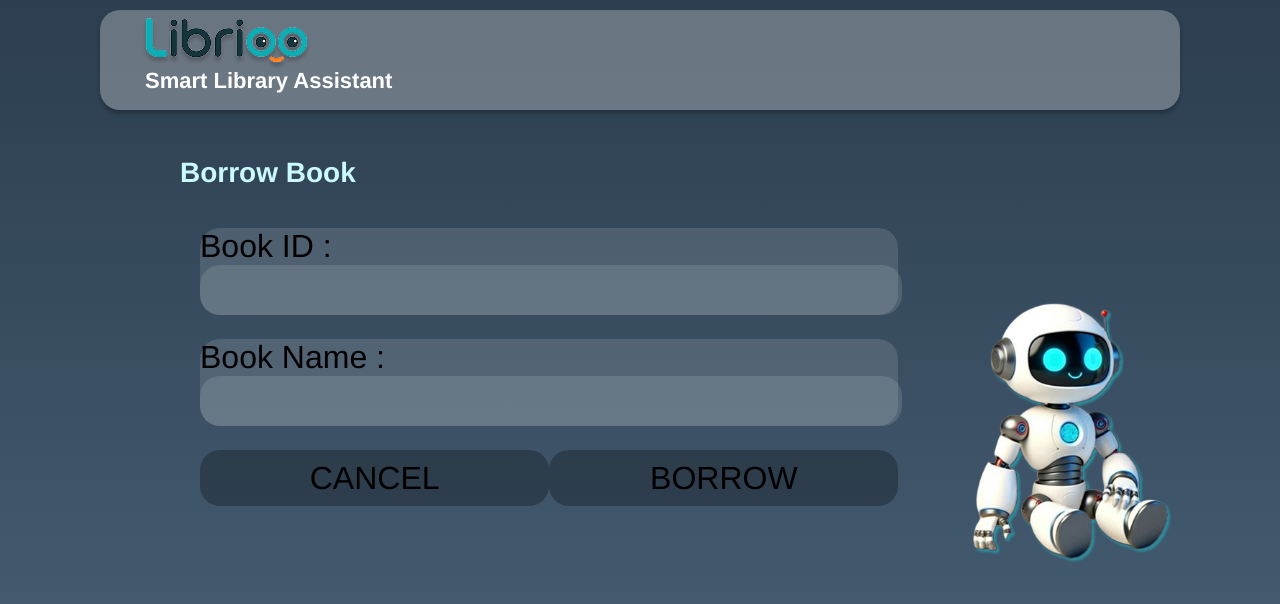
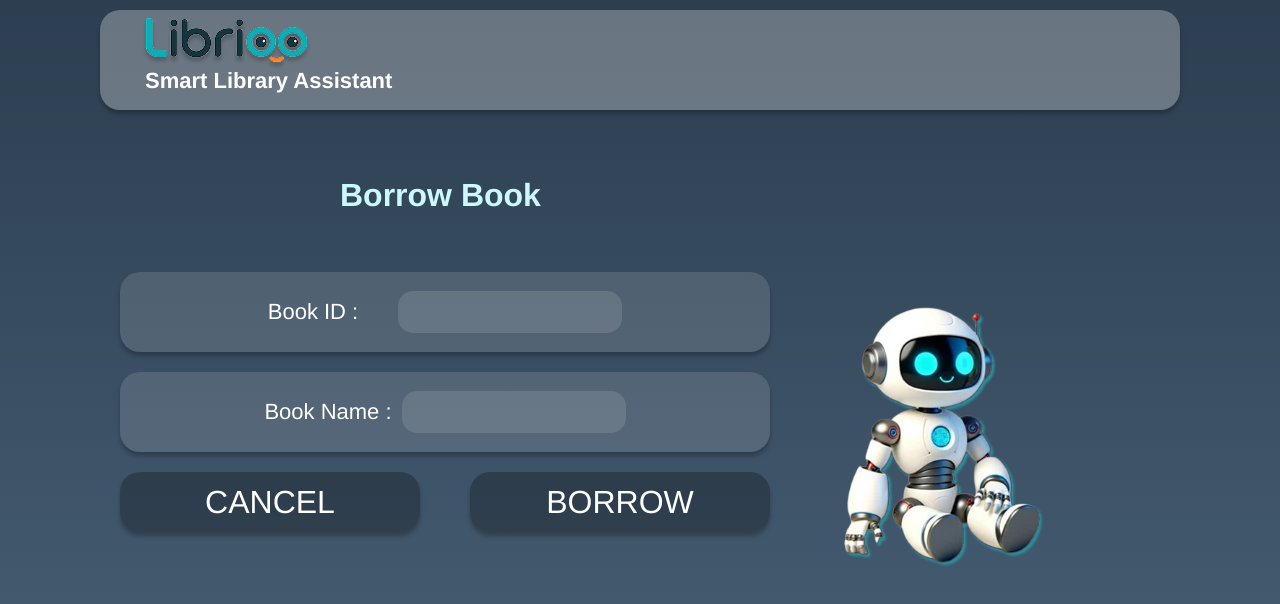
Before and after one commit to projectlibrioo-source/librioo-system, a React (Vite) app in the folder frontend/: page /robot/borrow in a window 1280 px wide. Shown: the top 604 px of the page. Built offline with nearby package versions, Linux system fonts and the light colour scheme.

Commit message:
Changed BorrowPage

```diff
--- a/frontend/src/robot/pages/BorrowPage.jsx
+++ b/frontend/src/robot/pages/BorrowPage.jsx
@@ -11,147 +11,176 @@ export default function BorrowPage() {
   const handleBorrow = (e) => {
     e.preventDefault();
     console.log("Borrowing:", { bookId, bookName });
+    // Add your backend logic here
+  };
+
+  const handleCancel = () => {
+    setBookId("");
+    setBookName("");
+    // Optional: navigate back if needed, e.g., navigate("/robot/search");
   };
 
   return (
     <RobotLayout>
-      <div className="h-full flex flex-col overflow-y-auto overflow-x-hidden px-[100px]">
+      <div className="h-full flex flex-col overflow-y-auto overflow-x-hidden px-[20px] sm:px-[100px]">
 
-        {/* Title */}
-        <div
-          style={{
-            paddingLeft: "clamp(0px, 10vw, 80px)",
-            marginBottom: "clamp(10px, 2vh, 40px)",
-          }}
-        >
+        {/* Title Section */}
+        <div style={{
+          display: 'flex',
+          justifyContent: 'flex-start',
+          paddingLeft: 'clamp(20px, 25vw, 320px)',
+          width: '100%',
+          marginBottom: 'clamp(20px, 4vh, 60px)',
+          marginTop: 'clamp(10px, 2vh, 40px)',
+          flexShrink: 0
+        }}>
           <h1
-            className="[font-family:'ADLaM_Display-Regular',Helvetica] text-[#caf9ff]"
-            style={{ fontSize: "clamp(20px, 3.5vh, 60px)" }}
+            className="[font-family:'ADLaM_Display-Regular',Helvetica] font-normal text-[#caf9ff] tracking-[0] leading-[normal]"
+            style={{ fontSize: 'clamp(24px, 4vh, 60px)' }}
           >
             Borrow Book
           </h1>
         </div>
 
-        {/* Content */}
-        <div
-          style={{
-            paddingLeft: "clamp(0px, 12vw, 100px)",
+        {/* Content Area */}
+        <div style={{
+          paddingLeft: 'clamp(0px, 12vw, 100px)',
           flex: 1,
-            display: "flex",
-          }}
-        >
-          <div
-            style={{
-              display: "flex",
-              gap: "clamp(20px, 4vw, 100px)",
-              width: "100%",
-              alignItems: "flex-start",
-            }}
-          >
-            {/* LEFT: Form */}
-            <form
-              onSubmit={handleBorrow}
-              style={{
+          minHeight: '100px',
+          display: 'flex',
+          overflow: 'visible',
+          paddingBottom: '20px'
+        }}>
+          <div style={{
+            display: 'flex',
+            flexDirection: 'row',
+            gap: 'clamp(15px, 4vw, 100px)',
+            alignItems: 'stretch',
+            width: '100%',
+            height: '100%',
+            flexWrap: 'wrap'
+          }}>
+
+            {/* Left side: Form & Buttons */}
+            <div style={{
               flex: 1,
-                maxWidth: "720px",
-                display: "flex",
-                flexDirection: "column",
-                gap: "clamp(20px, 3vh, 45px)",
-              }}
-            >
-              {/* Book ID */}
-              <div className="bg-[#d9d9d926] rounded-[20px] shadow-md px-6 py-6">
+              minWidth: '300px',
+              display: 'flex',
+              flexDirection: 'column',
+              gap: 'clamp(20px, 3vh, 40px)', // Slightly tighter gap to fit two inputs
+              maxWidth: '650px'
+            }}>
+
+              <form onSubmit={handleBorrow} className="w-full flex flex-col gap-[20px] sm:gap-[30px]">
+
+                {/* --- Input Group 1: Book ID --- */}
+                <div className="
+                  w-full
+                  h-[80px] sm:h-[100px]
+                  bg-[#d9d9d926]
+                  rounded-[20px]
+                  shadow-[0px_4px_4px_#00000040]
+                  flex flex-row items-center justify-center
+                  gap-[40px] sm:gap-[30px]
+                ">
                   <label
-                  className="text-white [font-family:'Aldrich-Regular',Helvetica]"
-                  style={{ fontSize: "clamp(18px, 2.5vw, 32px)" }}
+                    className="whitespace-nowrap [-webkit-text-fill-color:white] [font-family:'Aldrich-Regular',Helvetica] font-normal text-[22px] sm:text-[24px] lg:text-[32px]"
                   >
                     Book ID :
                   </label>
-
                   <input
+                    type="text"
                     value={bookId}
                     onChange={(e) => setBookId(e.target.value)}
+                    className="
+                      w-[220px] sm:w-[100px]
+                      h-[40px] sm:h-[50px]
+                      bg-[#d9d9d926] rounded-[15px] shadow-inner px-4
+                      text-white text-[16px] sm:text-[20px] [font-family:'Aldrich-Regular',Helvetica]
+                      focus:outline-none focus:ring-2 focus:ring-[#caf9ff]
+                    "
                     required
-                  className="mt-4 w-full bg-[#d9d9d926] rounded-[20px] shadow-md px-6 text-white focus:outline-none focus:ring-2 focus:ring-[#caf9ff]"
-                  style={{
-                    height: "clamp(45px, 6vh, 68px)",
-                    fontSize: "clamp(16px, 2vw, 24px)",
-                  }}
                   />
                 </div>
 
-              {/* Book Name */}
-              <div className="bg-[#d9d9d926] rounded-[20px] shadow-md px-6 py-6">
+                {/* --- Input Group 2: Book Name --- */}
+                <div className="
+                  w-full
+                  h-[80px] sm:h-[100px]
+                  bg-[#d9d9d926]
+                  rounded-[20px]
+                  shadow-[0px_4px_4px_#00000040]
+                  flex flex-row items-center justify-center
+                  gap-[10px] sm:gap-[30px]
+                ">
                   <label
-                  className="text-white [font-family:'Aldrich-Regular',Helvetica]"
-                  style={{ fontSize: "clamp(18px, 2.5vw, 32px)" }}
+                    className="whitespace-nowrap [-webkit-text-fill-color:white] [font-family:'Aldrich-Regular',Helvetica] font-normal text-[22px] sm:text-[24px] lg:text-[32px]"
                   >
                     Book Name :
                   </label>
-
                   <input
+                    type="text"
                     value={bookName}
                     onChange={(e) => setBookName(e.target.value)}
+                    className="
+                      w-[220px] sm:w-[100px]
+                      h-[40px] sm:h-[50px]
+                      bg-[#d9d9d926] rounded-[15px] shadow-inner px-4
+                      text-white text-[16px] sm:text-[20px] [font-family:'Aldrich-Regular',Helvetica]
+                      focus:outline-none focus:ring-2 focus:ring-[#caf9ff]
+                    "
                     required
-                  className="mt-4 w-full bg-[#d9d9d926] rounded-[20px] shadow-md px-6 text-white focus:outline-none focus:ring-2 focus:ring-[#caf9ff]"
-                  style={{
-                    height: "clamp(45px, 6vh, 68px)",
-                    fontSize: "clamp(16px, 2vw, 24px)",
-                  }}
                   />
                 </div>
 
-              {/* Buttons */}
-              <div className="flex gap-6">
+                {/* --- Buttons --- */}
+                <div className="flex flex-row gap-[50px] sm:gap-[120px] w-full mt-2">
                   <button
                     type="button"
-                  onClick={() => {
-                    setBookId("");
-                    setBookName("");
-                  }}
-                  className="flex-1 bg-[#00000045] rounded-[20px] shadow-md hover:bg-[#00000060]"
-                  style={{ height: "clamp(50px, 7vh, 80px)" }}
+                    onClick={handleCancel}
+                    className="flex-1 h-[60px] sm:h-[80px] flex items-center justify-center bg-[#00000045] rounded-[20px] shadow-[0px_4px_4px_#00000040] cursor-pointer transition-all hover:bg-[#00000060] focus:outline-none focus:ring-2 focus:ring-[#ff7421]"
                   >
-                  <span
-                    className="text-white [font-family:'Aldrich-Regular',Helvetica]"
-                    style={{ fontSize: "clamp(18px, 2.5vw, 32px)" }}
-                  >
+                    <span className="[-webkit-text-fill-color:white] [font-family:'Aldrich-Regular',Helvetica] font-normal text-[clamp(16px,2.5vw,32px)]">
                       CANCEL
                     </span>
                   </button>
 
                   <button
                     type="submit"
-                  className="flex-1 bg-[#00000045] rounded-[20px] shadow-md hover:bg-[#00000060]"
-                  style={{ height: "clamp(50px, 7vh, 80px)" }}
+                    className="flex-1 h-[60px] sm:h-[80px] flex items-center justify-center bg-[#00000045] rounded-[20px] shadow-[0px_4px_4px_#00000040] cursor-pointer transition-all hover:bg-[#00000060] focus:outline-none focus:ring-2 focus:ring-[#ff7421]"
                   >
-                  <span
-                    className="text-white [font-family:'Aldrich-Regular',Helvetica]"
-                    style={{ fontSize: "clamp(18px, 2.5vw, 32px)" }}
-                  >
+                    <span className="[-webkit-text-fill-color:white] [font-family:'Aldrich-Regular',Helvetica] font-normal text-[clamp(16px,2.5vw,32px)]">
                       BORROW
                     </span>
                   </button>
                 </div>
+
               </form>
+            </div>
 
-            {/* RIGHT: Robot */}
-            <div
+            {/* Right side: Robot image (Desktop) */}
+            <div style={{
+              flexShrink: 0,
+              width: 'clamp(100px, 18vw, 400px)',
+              display: 'flex',
+              alignItems: 'flex-start',
+              overflow: 'hidden',
+              marginTop: '-40px'
+            }} className="hidden sm:flex">
+              <img
                 style={{
-                width: "clamp(120px, 18vw, 400px)",
-                flexShrink: 0,
+                  width: '100%',
+                  height: 'auto',
+                  maxHeight: '600px',
+                  objectFit: 'contain'
                 }}
-            >
-              <img
+                alt="Smart Library Assistant Robot"
                 src={robotImage}
-                alt="Smart Library Assistant Robot"
-                style={{
-                  width: "100%",
-                  maxHeight: "620px",
-                  objectFit: "contain",
-                }}
               />
             </div>
+
+
+
           </div>
         </div>
       </div>
```
Lines whose indentation alone changed are shown as unchanged.
